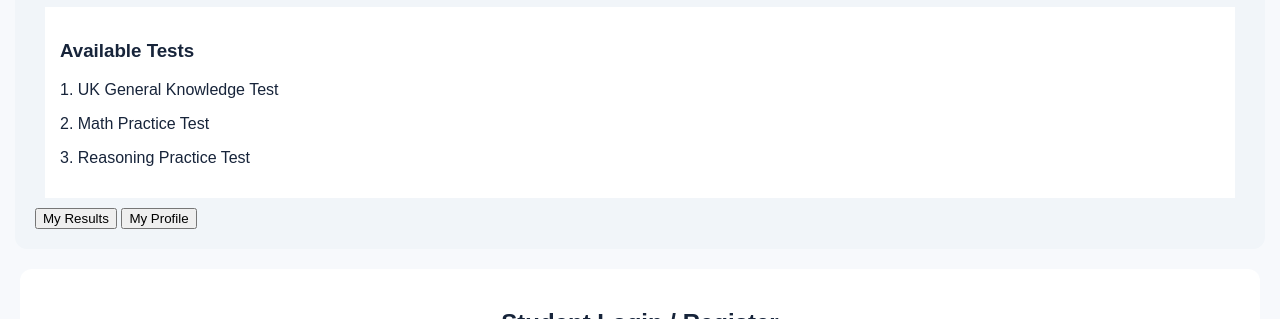
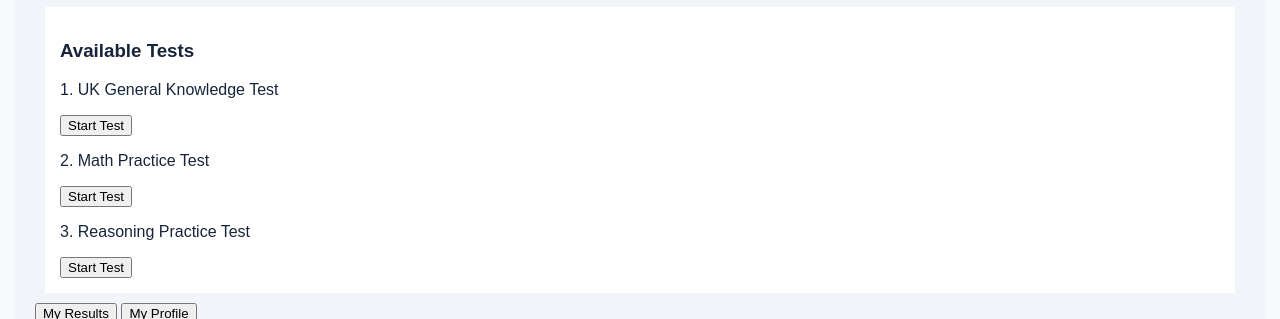
Before and after one commit to 8859957323/Uk-test-series-, a plain HTML site: page index.html in a window 1280 px wide. Both pictures are taken after a click on the button "Available Tests". Shown: the part 2213-2532 px from the top of the page. Drawn offline with Linux system fonts and the light colour scheme.

Commit message:
Update index.html

```diff
--- a/index.html
+++ b/index.html
@@ -41,8 +41,11 @@
 <div id="testList" style="display:none;background:white;padding:15px;margin:10px">
 <h3>Available Tests</h3>
 <p>1. UK General Knowledge Test</p>
+<button onclick="startDemoTest()">Start Test</button>
 <p>2. Math Practice Test</p>
+<button onclick="startDemoTest()">Start Test</button>
 <p>3. Reasoning Practice Test</p>
+<button onclick="startDemoTest()">Start Test</button>
 </div>
   <button onclick="alert('आपके रिजल्ट यहाँ दिखेंगे')">My Results</button>
   <button onclick="alert('आपकी प्रोफाइल')">My Profile</button>
```
